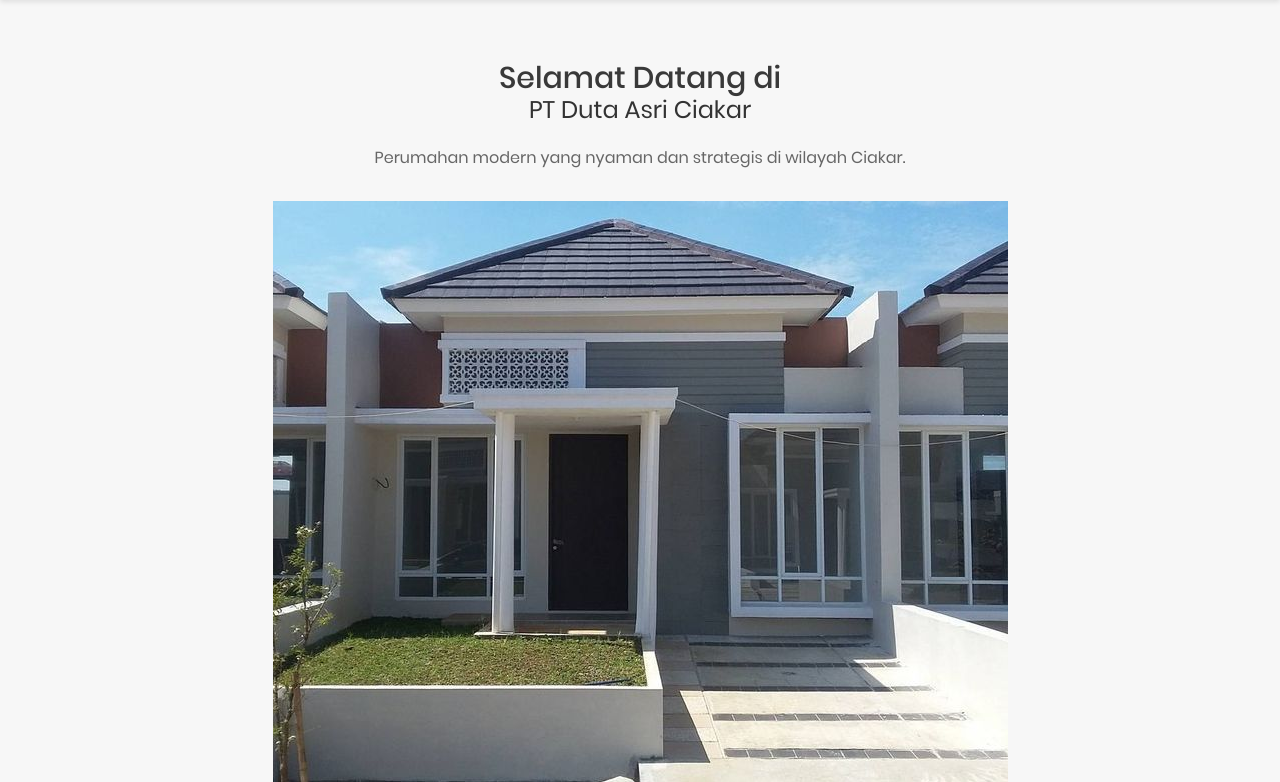
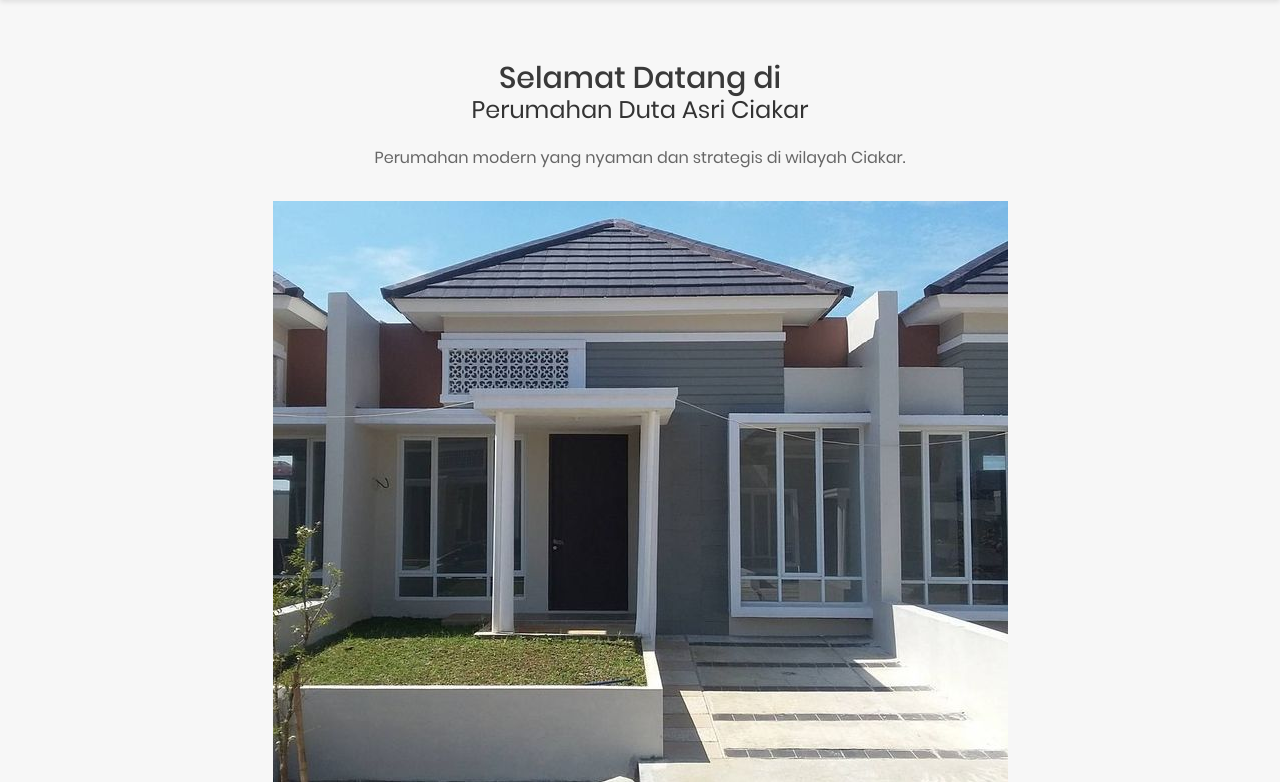
Before and after one commit to Aditia888/penduduk, a CodeIgniter app: page /penduduk/index.php/users/index in a window 1280 px wide. Shown: the part 76-858 px from the top of the page. Run offline with CodeIgniter, Linux system fonts and the light colour scheme; data comes from the database, SQL or seed files in the repository; data that the repository does not hold is empty.

Commit message:
update salah judul

```diff
--- a/application/views/index.php
+++ b/application/views/index.php
@@ -77,11 +77,11 @@
         <!-- END STATISTIC-->
 
     <?php else: ?>
-        <!-- DASHBOARD PENGENALAN PT DUTA ASRI CIAKAR -->
+        <!-- DASHBOARD PENGENALAN PERUMAHAN DUTA ASRI CIAKAR -->
         <section class="welcome p-t-60">
             <div class="container text-center">
                 <h1 class="title-4">Selamat Datang di</h1>
-                <h2 class="title-3">PT Duta Asri Ciakar</h2>
+                <h2 class="title-3">Perumahan Duta Asri Ciakar</h2>
                 <p class="m-t-20">Perumahan modern yang nyaman dan strategis di wilayah Ciakar.</p>
                 <img src="<?= base_url('assets/images/duta-asri-banner.jpg'); ?>" alt="Duta Asri Ciakar" class="img-fluid m-t-30" style="max-width: 800px;">
             </div>
```
